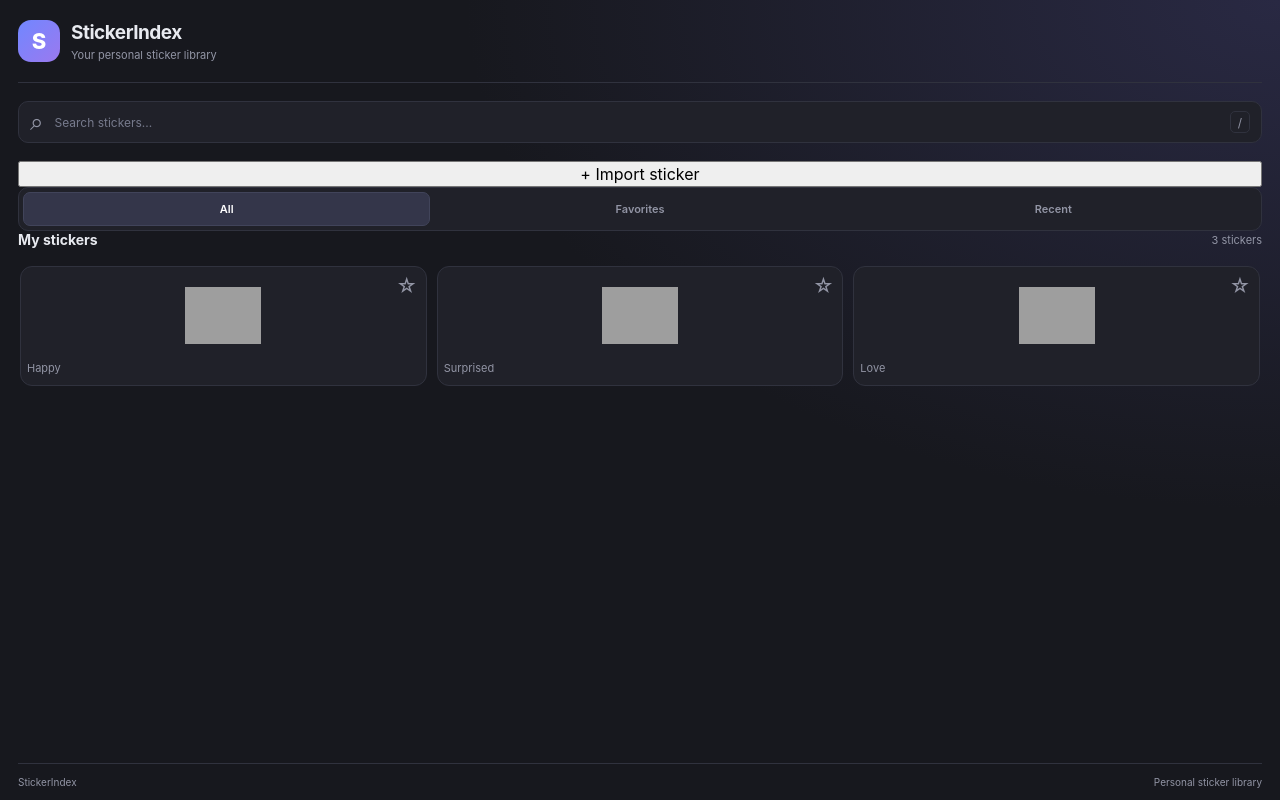
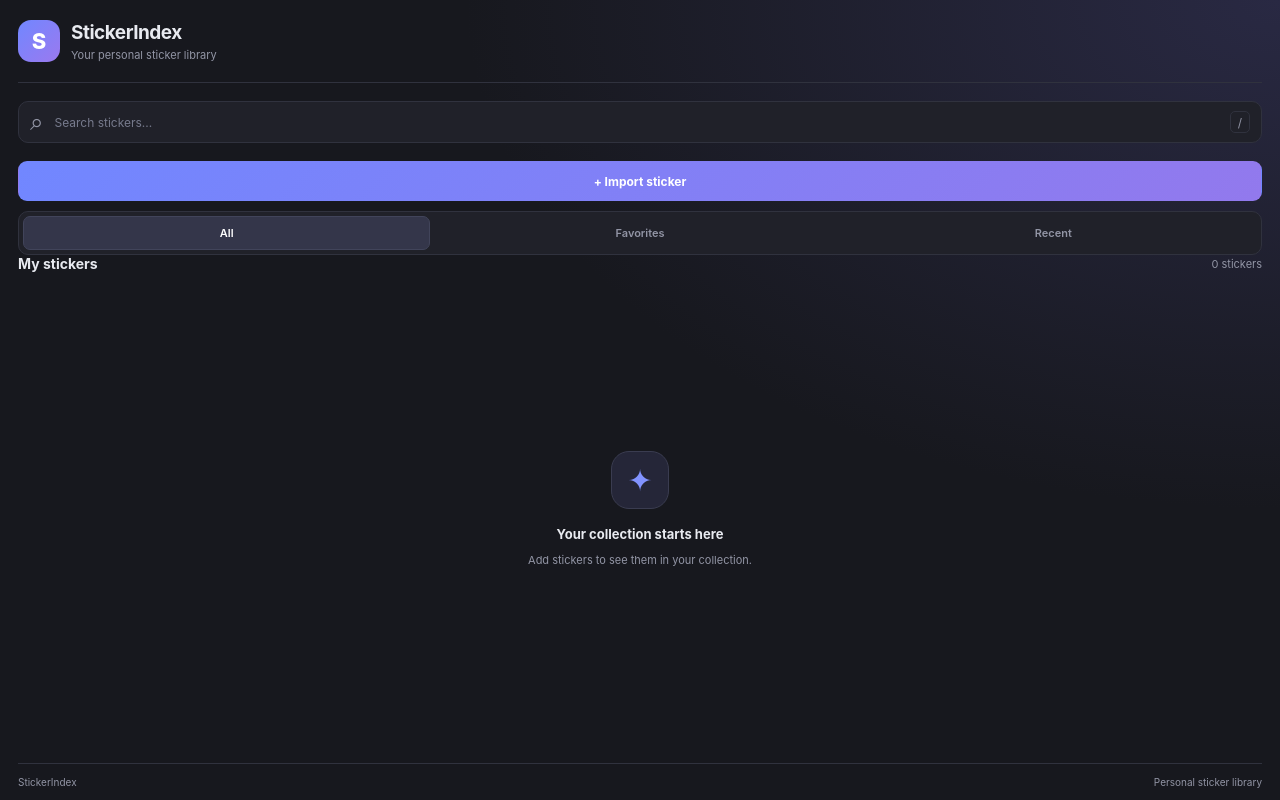
Before and after one commit to FrightV/StickerIndex, a React (Vite) app in the folder src/renderer/: page / in a window 1280 px wide. Built offline with nearby package versions, Linux system fonts and the light colour scheme; grey boxes are pictures that could not be loaded.

Commit message:
feat(import): enhance in the status messages and UI updates

```diff
--- a/src/renderer/src/App.tsx
+++ b/src/renderer/src/App.tsx
@@ -9,21 +9,6 @@ type Sticker = {
 }
 
 const stickers: Sticker[] = [
-  {
-    id: 1,
-    name: 'Happy',
-    image: '/stickers/happy.png'
-  },
-  {
-    id: 2,
-    name: 'Surprised',
-    image: '/stickers/surprised.jpg'
-  },
-  {
-    id: 3,
-    name: 'Love',
-    image: '/stickers/love.jpg'
-  }
 ]
 
 function App(): React.JSX.Element {
@@ -35,6 +20,7 @@ function App(): React.JSX.Element {
   const [copyStatus, setCopyStatus] = useState('')
   const copyRequestId = useRef(0)
   const [importStatus, setImportStatus] = useState('')
+  const importStatusTimeout = useRef<number | null>(null)
 
   const sectionTitles: Record<Tab, string> = {
     all: 'My stickers',
@@ -61,6 +47,10 @@ function App(): React.JSX.Element {
 
   return () => {
     cancelled = true
+
+    if (importStatusTimeout.current !== null) {
+      window.clearTimeout(importStatusTimeout.current)
+    }
   }
 }, [])
 
@@ -150,23 +140,41 @@ function App(): React.JSX.Element {
 
   const handleImportStickers = async () => {
     try {
+      if (importStatusTimeout.current !== null) {
+        window.clearTimeout(importStatusTimeout.current)
+        importStatusTimeout.current = null
+      }
+
       setImportStatus('Selecting files...')
 
       const filePaths = await window.api.selectStickerFiles()
 
       if (filePaths.length === 0) {
-        setImportStatus('No files selected.')
+        showImportStatus('No files selected.')
         return
       }
 
       const importedStickers = await window.api.listStickers()
 
       setAllStickers([...stickers, ...importedStickers])
-      setImportStatus(`${filePaths.length} file(s) imported.`)
+      showImportStatus(`${filePaths.length} file(s) imported.`)
     } catch (error) {
       console.error('Sticker import failed:', error)
-      setImportStatus('Could not import stickers.')
+      showImportStatus('Could not import stickers.')
     }
+  }
+
+  const showImportStatus = (message: string) => {
+    if (importStatusTimeout.current !== null) {
+      window.clearTimeout(importStatusTimeout.current)
+    }
+
+    setImportStatus(message)
+
+    importStatusTimeout.current = window.setTimeout(() => {
+      setImportStatus('')
+      importStatusTimeout.current = null
+    }, 1500)
   }
 
   const handleDeleteSticker = async (sticker: Sticker) => {
@@ -279,7 +287,7 @@ function App(): React.JSX.Element {
       </button>
 
       {importStatus && (
-        <p role="status" aria-live="polite">
+        <p className="import-status" role="status" aria-live="polite">
           {importStatus}
         </p>
       )}
--- a/src/renderer/src/assets/main.css
+++ b/src/renderer/src/assets/main.css
@@ -400,3 +400,55 @@ input {
   background-color: #512525;
   color: #ff6b6b;
 }
+
+.import-button {
+  display: flex;
+  align-items: center;
+  justify-content: center;
+  gap: 8px;
+  width: 100%;
+  min-height: 40px;
+  margin-bottom: 10px;
+  padding: 10px 14px;
+  border: 1px solid transparent;
+  border-radius: 9px;
+  color: #ffffff;
+  background: linear-gradient(135deg, #7187ff, #9279ed);
+  font-size: 12px;
+  font-weight: 650;
+  cursor: pointer;
+  transition:
+    transform 150ms ease,
+    filter 150ms ease,
+    box-shadow 150ms ease;
+}
+
+.import-button:hover {
+  transform: translateY(-1px);
+  filter: brightness(1.1);
+  box-shadow: 0 4px 14px rgba(113, 135, 255, 0.2);
+}
+
+.import-button:active {
+  transform: translateY(0);
+  filter: brightness(0.95);
+}
+
+.import-button:focus-visible {
+  outline: 2px solid var(--color-accent);
+  outline-offset: 3px;
+}
+
+.import-button:disabled {
+  opacity: 0.6;
+  cursor: not-allowed;
+  transform: none;
+  box-shadow: none;
+}
+
+.import-status {
+  margin: 0 0 10px;
+  color: var(--color-muted);
+  font-size: 11px;
+  text-align: center;
+}
```
